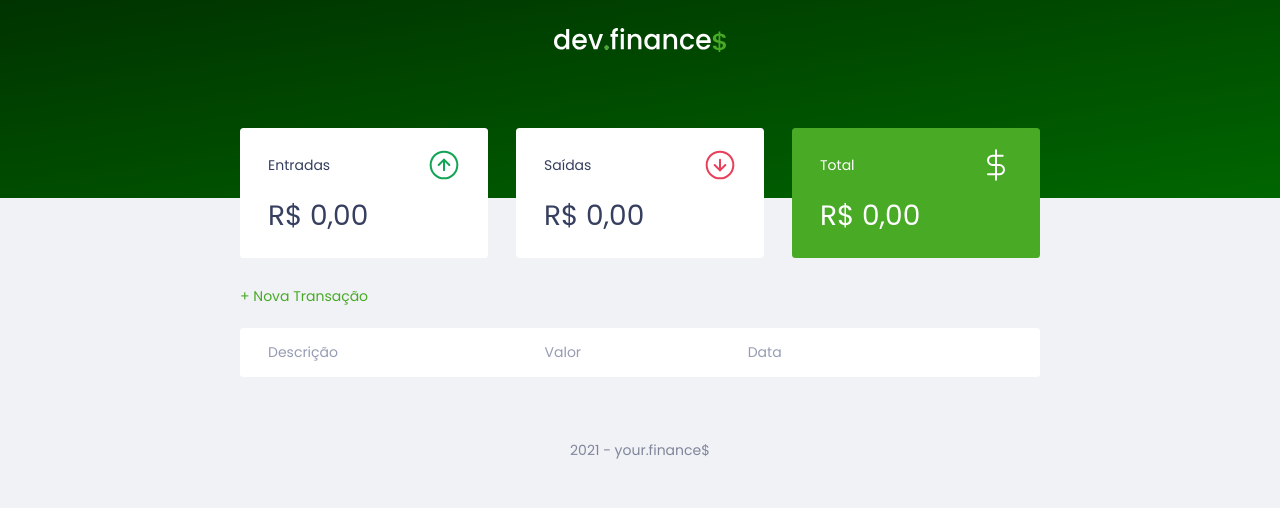
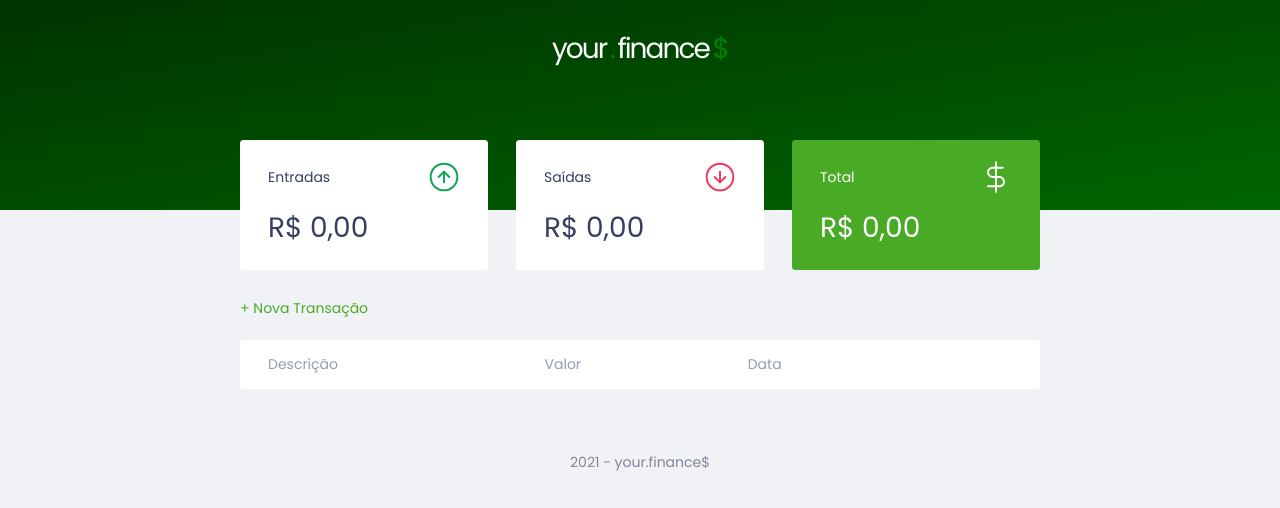
Before and after one commit to rafareas/your.finance, a plain HTML site: page index.html in a window 1280 px wide. Drawn offline with Linux system fonts and the light colour scheme.

Commit message:
alteração na logo

```diff
--- a/index.html
+++ b/index.html
@@ -18,7 +18,12 @@
 
   <body>
     <header>
-        <img src="./assets/logo.svg" alt="Logo your.finance">
+
+        <h1 class="your">your</h1>
+        <h1 class="dot">.</h1>
+        <h1 class="finance">finance</h1>
+        <h1 class="money">$</h1>
+
     </header>
 
     <main class="container">
--- a/style.css
+++ b/style.css
@@ -105,6 +105,37 @@ header{
     padding:2rem 0 10rem;
     text-align:center;
 }
+
+header h1{
+    justify-content:center;
+    align-items:center;
+    display:inline-block;
+
+    letter-spacing: -2px;
+}
+
+/*+++++logo++++++*/
+.your{
+    color: #fff;
+    font-weight: normal;
+}
+
+.dot{
+    color:green;
+    font-weight: normal;
+}
+
+.finance{
+    color:#fff;
+    font-weight: normal;
+}
+
+.money{
+    color:green;
+    font-weight: normal;
+}
+
+/*++++++++++++++*/
 
 #logo{
     color: #fff;
```
